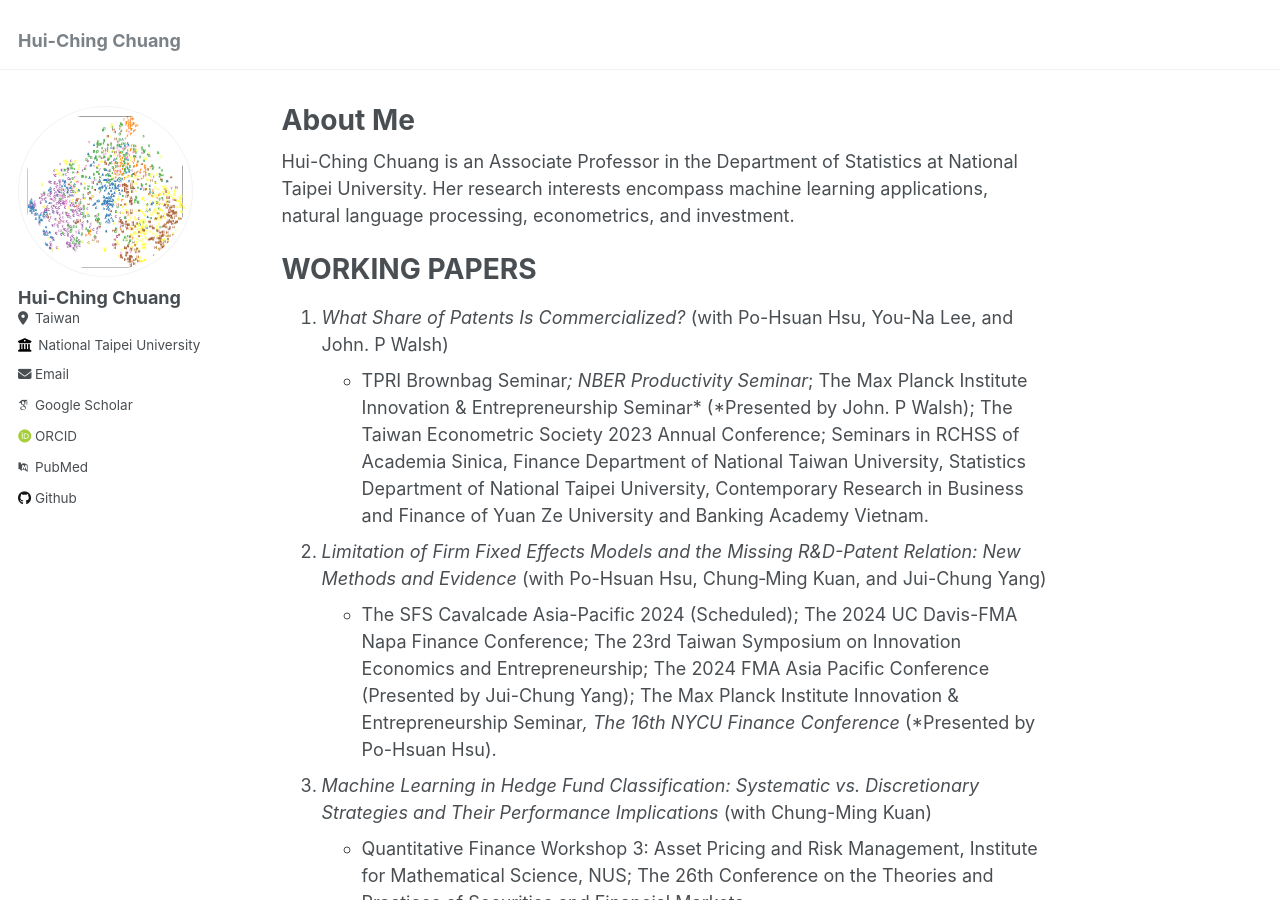
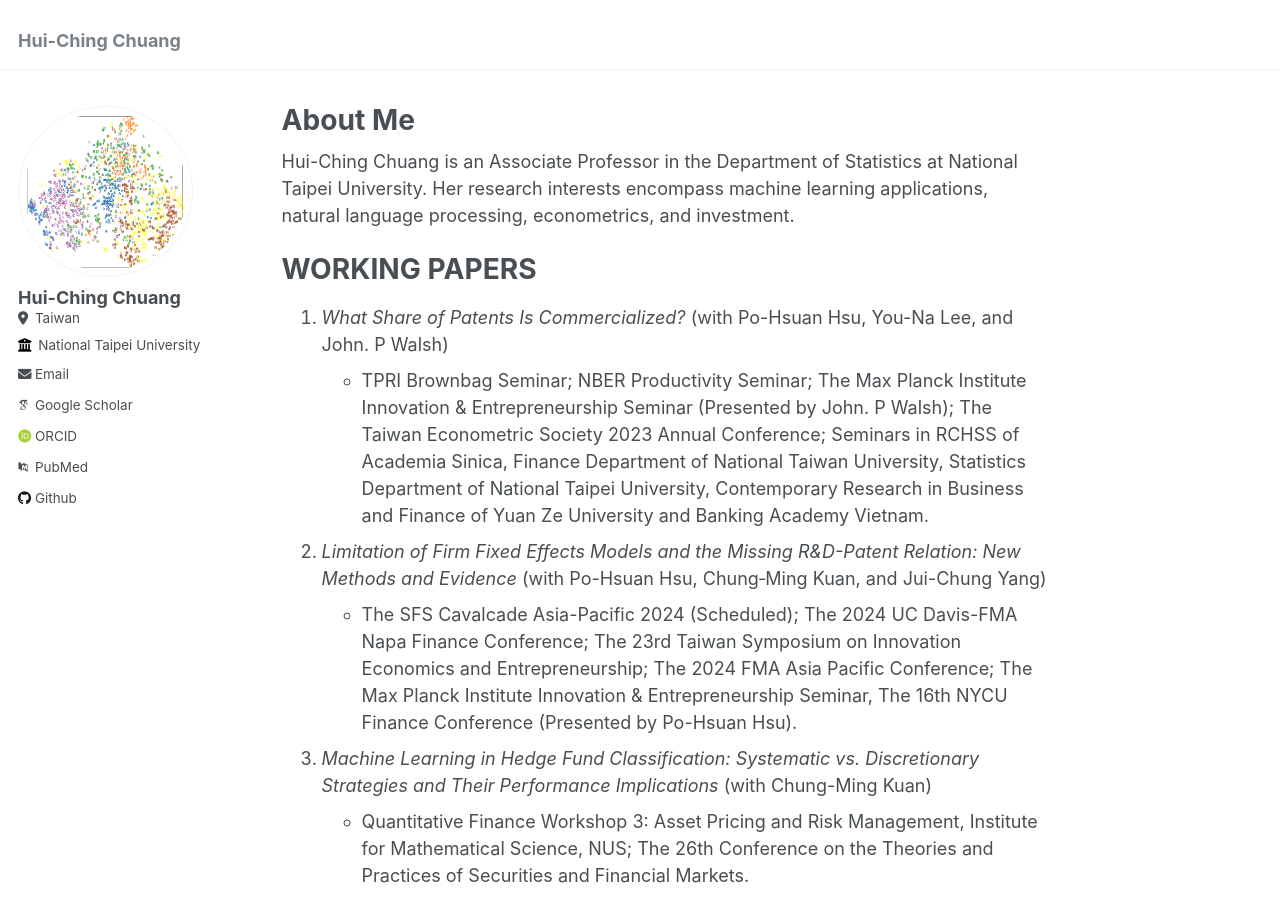
Before and after one commit to hcchuang/hcchuang.github.io, a Jekyll site: the page built from _pages/about.md, in a window 1280 px wide and 900 px high. Built offline with Jekyll 4.4.1, drawn with Linux system fonts in a browser that asks for light colours; some web fonts are replaced.

Commit message:
Update about.md

```diff
--- a/_pages/about.md
+++ b/_pages/about.md
@@ -14,9 +14,9 @@ Hui-Ching Chuang is an Associate Professor in the Department of Statistics at Na
 WORKING PAPERS
 ======
 1.  _What Share of Patents Is Commercialized?_ (with Po-Hsuan Hsu, You-Na Lee, and John. P Walsh)
-   -  TPRI Brownbag Seminar*; NBER Productivity Seminar*; The Max Planck Institute Innovation & Entrepreneurship Seminar* (*Presented by John. P Walsh); The Taiwan Econometric Society 2023 Annual Conference; Seminars in RCHSS of Academia Sinica, Finance Department of National Taiwan University, Statistics Department of National Taipei University,  Contemporary Research in Business and Finance of Yuan Ze University and Banking Academy Vietnam.
+   -  TPRI Brownbag Seminar; NBER Productivity Seminar; The Max Planck Institute Innovation & Entrepreneurship Seminar (Presented by John. P Walsh); The Taiwan Econometric Society 2023 Annual Conference; Seminars in RCHSS of Academia Sinica, Finance Department of National Taiwan University, Statistics Department of National Taipei University,  Contemporary Research in Business and Finance of Yuan Ze University and Banking Academy Vietnam.
 1.  _Limitation of Firm Fixed Effects Models and the Missing R&D-Patent Relation: New Methods and Evidence_ (with Po-Hsuan Hsu, Chung‐Ming Kuan, and Jui-Chung Yang)
-   - The SFS Cavalcade Asia-Pacific 2024 (Scheduled); The 2024 UC Davis-FMA Napa Finance Conference; The 23rd Taiwan Symposium on Innovation Economics and Entrepreneurship; The 2024 FMA Asia Pacific Conference (Presented by Jui-Chung Yang); The Max Planck Institute Innovation & Entrepreneurship Seminar*, The 16th NYCU Finance Conference* (*Presented by Po-Hsuan Hsu).
+   - The SFS Cavalcade Asia-Pacific 2024 (Scheduled); The 2024 UC Davis-FMA Napa Finance Conference; The 23rd Taiwan Symposium on Innovation Economics and Entrepreneurship; The 2024 FMA Asia Pacific Conference; The Max Planck Institute Innovation & Entrepreneurship Seminar, The 16th NYCU Finance Conference (Presented by Po-Hsuan Hsu).
 1.  _Machine Learning in Hedge Fund Classification: Systematic vs. Discretionary Strategies and Their Performance Implications_ (with Chung-Ming Kuan)
    - Quantitative Finance Workshop 3: Asset Pricing and Risk Management, Institute for Mathematical Science, NUS; The 26th Conference on the Theories and Practices of Securities and Financial Markets.
 1.  _Heterogeneous Autoregressive Model Based on Correlated Intraday Return Dynamic_ (with O-Chia Chuang, Jin Xu, and Ye Yang)
```
